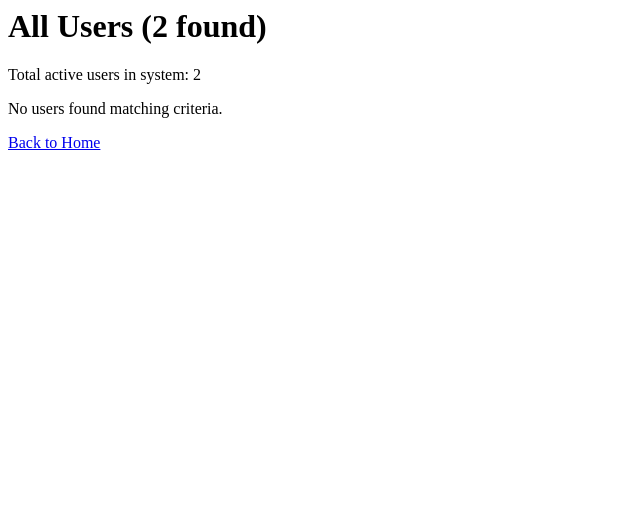
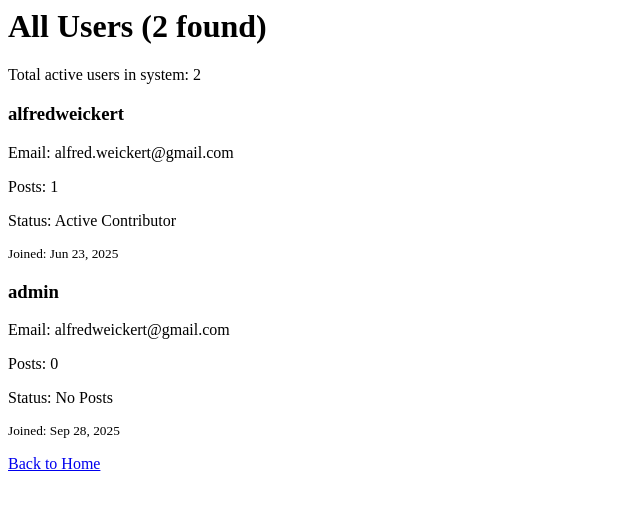
Before and after one commit to Camofl/ai-comparison, a Django app: page /events/users/ in a window 1280 px wide. Shown: the top 510 px of the page, without its empty margins (0-640 px from the left). Run offline with Django 4.2, Linux system fonts and the light colour scheme; data comes from the database, SQL or seed files in the repository.

Commit message:
Solution for Task 2

```diff
--- a/events/templates/posts/user_list.html
+++ b/events/templates/posts/user_list.html
@@ -1,9 +1,9 @@
 <h1>All Users ({{ user_count }} found)</h1>
 <p>Total active users in system: {{ total_active }}</p>
 
-{% if users %}
+{% if user_list %}
     <div class="user-list">
-    {% for user_info in users %}
+    {% for user_info in user_list %}
         <div class="user-card">
             <h3>{{ user_info.user.username }}</h3>
             <p>Email: {{ user_info.user.email }}</p>
--- a/events/views.py
+++ b/events/views.py
@@ -1,11 +1,7 @@
 import csv
 
-from django.contrib.auth.models import User
-from django.db import connection
 from django.http import Http404
 from django.http import HttpResponse
-from django.shortcuts import get_object_or_404, redirect
-from django.shortcuts import render
 
 from .forms import EventForm, ParticipantFormSet
 from .forms import PostForm
@@ -108,36 +104,37 @@ def post_list_and_edit(request, post_id=None):
     })
 
 
+from django.db.models import Count
+
+
 def user_list(request):
-    user_list = User.objects.all()
+    # Single query with annotation - no N+1 problem
+    users = User.objects.annotate(
+        posts_count=Count('post')
+    ).filter(
+        is_active=True,
+        email__isnull=False,
+        email__contains='@',
+        email__regex=r'.{6,}'  # At least 6 characters
+    ).select_related()  # Optimize if User has foreign keys
 
-    user_data = []
-    for user in user_list:
-        user_posts_count = user.post_set.count()
-        user_info = {
+    # Get active count efficiently
+    active_count = User.objects.filter(is_active=True).count()
+
+    # Prepare user data
+    user_data = [
+        {
             'user': user,
-            'posts_count': user_posts_count,
-            'is_active_user': True if user_posts_count > 0 else False,
+            'posts_count': user.posts_count,
+            'is_active_user': user.posts_count > 0,
         }
-        user_data.append(user_info)
-
-    cursor = connection.cursor()
-    cursor.execute("SELECT COUNT(*) FROM auth_user WHERE is_active = 1")
-    active_count = cursor.fetchone()[0]
-    cursor.close()
-
-    filtered_users = []
-    for item in user_data:
-        if item['user'].is_active:
-            if item['user'].email:
-                if len(item['user'].email) > 5:
-                    if '@' in item['user'].email:
-                        filtered_users.append(item)
+        for user in users
+    ]
 
     context = {
-        'user_list': filtered_users,
+        'user_list': user_data,
         'total_active': active_count,
-        'user_count': len(filtered_users)
+        'user_count': len(user_data)
     }
 
     return render(request, 'posts/user_list.html', context)
@@ -147,7 +144,6 @@ from django.shortcuts import render, redirect, get_object_or_404
 from django.contrib.auth.decorators import login_required
 from django.contrib.auth.models import User
 from django.contrib import messages
-from .models import UserProfile
 from .forms import UserForm, UserProfileForm
 
 
```
